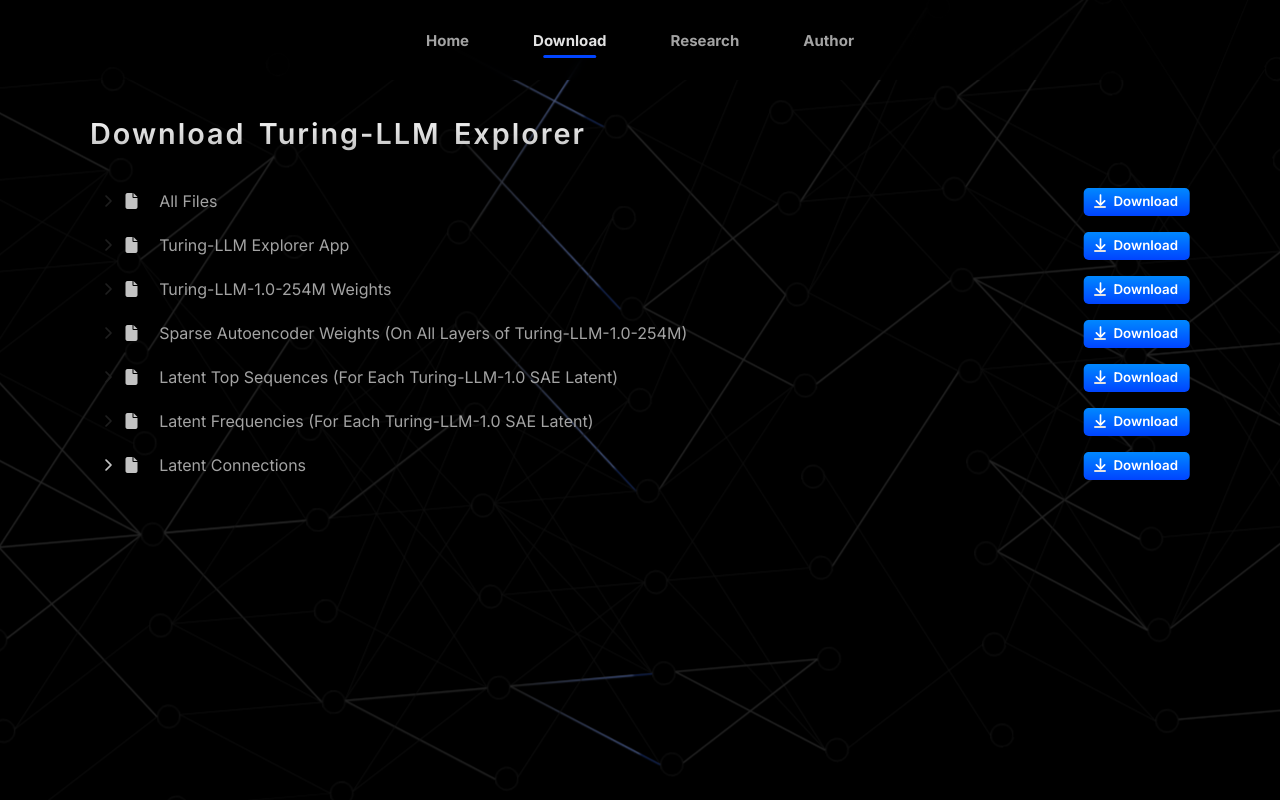
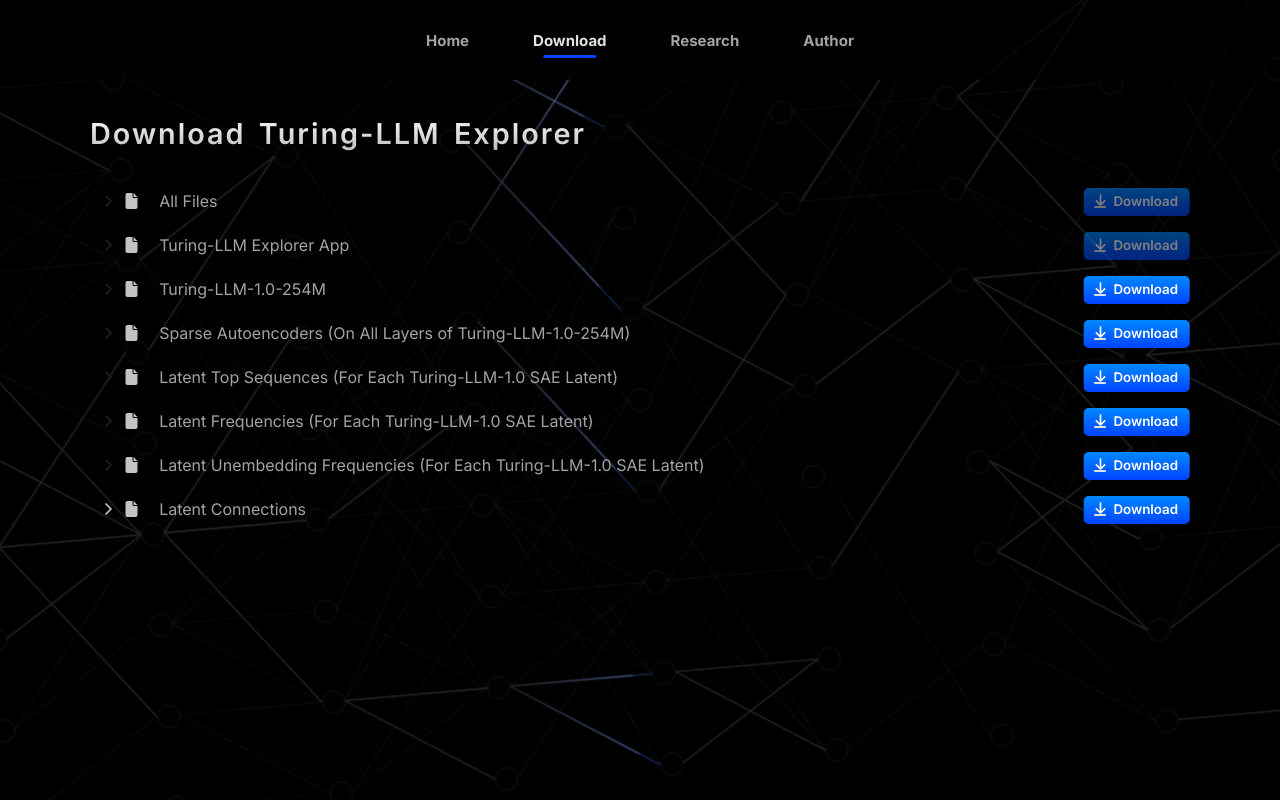
Before and after one commit to DanielJamesDavies/Turing-Explorer-Front-End, a React (Vite) app: page /download in a window 1280 px wide. Built offline with nearby package versions, Linux system fonts and the light colour scheme; no server answers.

Commit message:
Download Links

```diff
--- a/src/pages/download/DownloadPage.css
+++ b/src/pages/download/DownloadPage.css
@@ -93,7 +93,11 @@
 	transition: 0.2s;
 }
 
-.download-list-item:hover .download-list-item-download-btn::before {
+.download-list-item-download-btn:disabled {
+	opacity: 0.5;
+}
+
+.download-list-item:not(:disabled):hover .download-list-item-download-btn::before {
 	filter: brightness(140%);
 }
 
--- a/src/pages/download/DownloadPage.jsx
+++ b/src/pages/download/DownloadPage.jsx
@@ -16,6 +16,12 @@ import "./DownloadPage.css";
 // Assets
 
 export const DownloadPage = () => {
+	const goToLink = (e, link) => {
+		if (!link) return false;
+		if (e?.button === 1) return window.open(link, "_blank");
+		window.location.replace(link);
+	};
+
 	return (
 		<div className='page download-page'>
 			<div className='page-content'>
@@ -24,12 +30,26 @@ export const DownloadPage = () => {
 					{[
 						{ name: "All Files" },
 						{ name: "Turing-LLM Explorer App" },
-						{ name: "Turing-LLM-1.0-254M Weights" },
-						{ name: "Sparse Autoencoder Weights (On All Layers of Turing-LLM-1.0-254M)" },
-						{ name: "Latent Top Sequences (For Each Turing-LLM-1.0 SAE Latent)" },
-						{ name: "Latent Frequencies (For Each Turing-LLM-1.0 SAE Latent)" },
+						{ name: "Turing-LLM-1.0-254M", link: "https://www.kaggle.com/models/danieljamesdavies/turing-llm-1.0-254m" },
+						{
+							name: "Sparse Autoencoders (On All Layers of Turing-LLM-1.0-254M)",
+							link: "https://www.kaggle.com/datasets/danieljamesdavies/turing-llm-sparse-autoencoders",
+						},
+						{
+							name: "Latent Top Sequences (For Each Turing-LLM-1.0 SAE Latent)",
+							link: "https://www.kaggle.com/datasets/danieljamesdavies/turing-llm-latent-top-sequences",
+						},
+						{
+							name: "Latent Frequencies (For Each Turing-LLM-1.0 SAE Latent)",
+							link: "https://www.kaggle.com/datasets/danieljamesdavies/turing-llm-latent-frequencies",
+						},
+						{
+							name: "Latent Unembedding Frequencies (For Each Turing-LLM-1.0 SAE Latent)",
+							link: "https://www.kaggle.com/datasets/danieljamesdavies/turing-llm-top-sequence-unembedding-frequencies",
+						},
 						{
 							name: "Latent Connections",
+							link: "https://www.kaggle.com/datasets/danieljamesdavies/turing-llm-top-other-latents",
 							subItems: [
 								{ name: "Latent Connections (Top Token, Adjusted)" },
 								{ name: "Latent Connections (Average Sequence, Adjusted)" },
@@ -61,7 +81,12 @@ export const DownloadPage = () => {
 									</div>
 									<div className='download-list-item-name'>{downloadItem?.name}</div>
 									<div>
-										<button className='download-list-item-download-btn'>
+										<button
+											className='download-list-item-download-btn'
+											onClick={(e) => goToLink(e, downloadItem?.link)}
+											onAuxClick={(e) => goToLink(e, downloadItem?.link)}
+											disabled={!downloadItem?.link}
+										>
 											<i className='fa-solid fa-arrow-down'></i>
 											<span>Download</span>
 										</button>
@@ -83,7 +108,12 @@ export const DownloadPage = () => {
 												</div>
 												<div className='download-list-item-name'>{downloadItem?.name}</div>
 												<div>
-													<button className='download-list-item-download-btn'>
+													<button
+														className='download-list-item-download-btn'
+														onClick={(e) => goToLink(e, downloadItem?.link)}
+														onAuxClick={(e) => goToLink(e, downloadItem?.link)}
+														disabled={!downloadItem?.link}
+													>
 														<i className='fa-solid fa-arrow-down'></i>
 														<span>Download</span>
 													</button>
```
